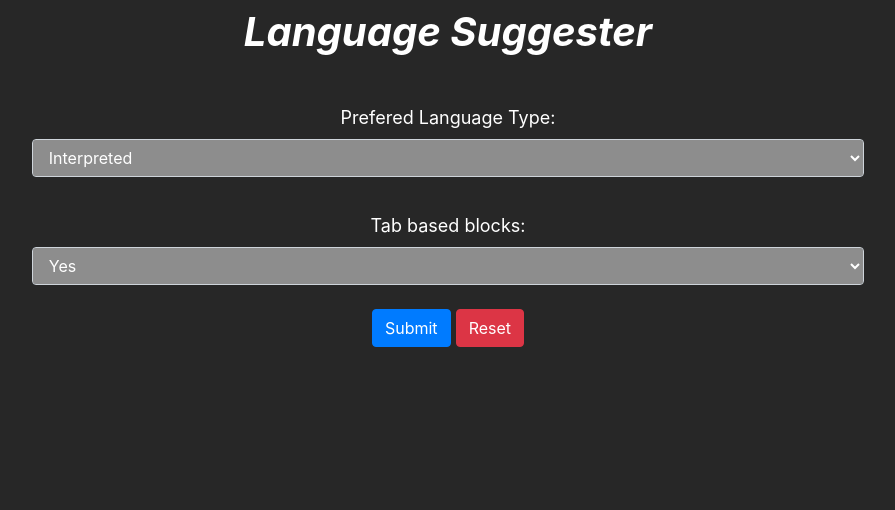
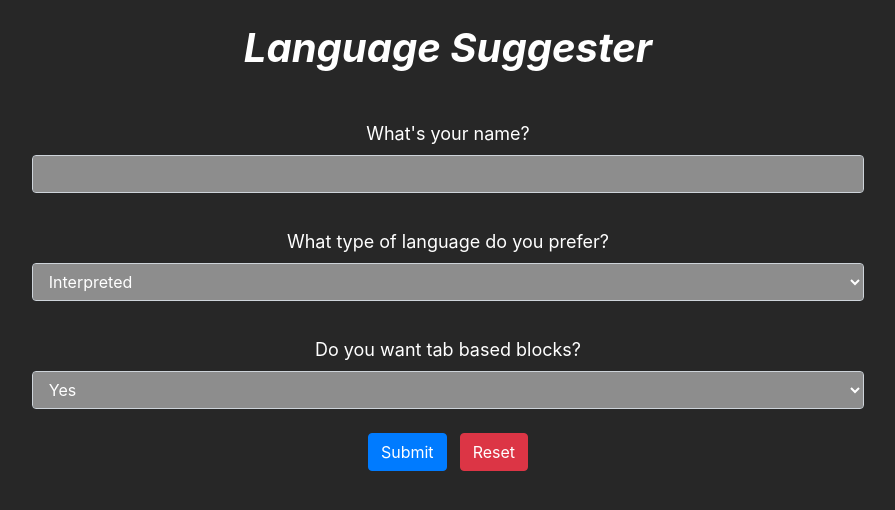
Before and after one commit to robbryandev/language-suggester, a plain HTML site: page index.html in a window 1280 px wide. Shown: the whole page, without its empty margins (192-1087 px from the left). Drawn offline with Linux system fonts and the light colour scheme.

Commit message:
Add name prompt to result

```diff
--- a/index.html
+++ b/index.html
@@ -12,20 +12,23 @@
 <body>
   <!-- Main Container -->
   <div class="container">
-    <h1 class="text-center mb-2 mt-2 title-text">Language Suggester</h1>
+    <h1 class="text-center mb-2 pt-4 title-text">Language Suggester</h1>
     <br>
     <!-- Input Form -->
     <form class="mt-2">
       <div class="form-group w-75 m-auto text-center">
+        <label for="u-name" class="mt-2">What's your name?</label>
+        <input type="text" id="u-name" class="form-control">
+        <br>
         <!-- Base Questions -->
-        <label for="lang-type" class="mt-2">Prefered Language Type:</label>
+        <label for="lang-type" class="mt-2">What type of language do you prefer?</label>
         <br>
         <select name="lang-type" id="lang-type" class="form-control">
           <option value="0">Interpreted</option>
           <option value="1">Compiled</option>
         </select>
         <br>
-        <label for="tabbed" class="mt-2">Tab based blocks:</label>
+        <label for="tabbed" class="mt-2">Do you want tab based blocks?</label>
         <br>
         <select name="tabbed" id="tabbed" class="form-control">
           <option value="1">Yes</option>
@@ -35,7 +38,7 @@
         <div class="other-spot"></div>
         <!-- Buttons -->
         <div id="btn-spot">
-          <button type="submit" class="btn btn-primary mt-4">Submit</button>
+          <button type="submit" class="btn btn-primary mt-4 mr-2">Submit</button>
           <button type="reset" class="btn btn-danger mt-4">Reset</button>
         </div>
       </div>
@@ -43,7 +46,7 @@
     <!-- Result -->
     <div class="result invisible w-25 m-auto mt-3 pt-3">
         <h1 id="result-text">Result: <span id="placeholder"></span></h1>
-        <p class="result-prompt"></p>
+        <p id="result-prompt"></p>
     </div>
     <!-- Hidden Questions show up when the tabbed question is set to no -->
     <div class="hide-spot invisible">
--- a/js/scripts.js
+++ b/js/scripts.js
@@ -143,8 +143,10 @@ addEventListener("load", function () {
   // Runs on form submit
   form.addEventListener("submit", function(ev) {
     const pickedLang = getLanguage(ev);
+    const name = document.querySelector("#u-name").value;
     result.classList.remove("invisible");
     document.querySelector("#placeholder").innerText = pickedLang;
+    document.querySelector("#result-prompt").innerText = `Hey ${name}, you should REALLY learn ${pickedLang}. It sounds like you would really like it.`
   });
   // Runs on form reset
   form.addEventListener("reset", function() {
```
